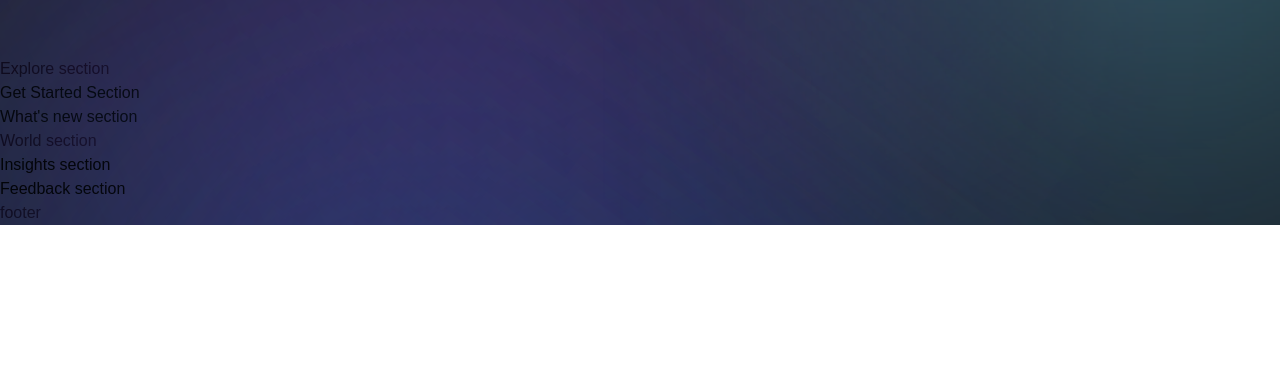
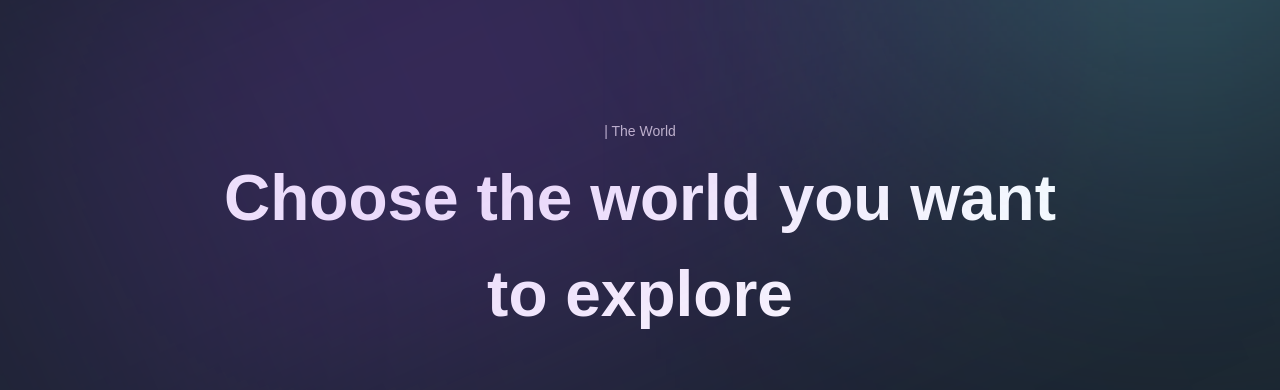
Before and after one commit to denzelws/metaversus, a Next.js app in the folder client/: page / in a window 1280 px wide. Shown: the part 1500-1890 px from the top of the page. Before the commit the page ends 1725 px from the top, so only its background shows below. Built offline with nearby package versions, Linux system fonts and the light colour scheme; a web font is replaced by a local one.

Commit message:
Add Explore and ExploreCard

```diff
--- a/client/components/CustomTexts.tsx
+++ b/client/components/CustomTexts.tsx
@@ -4,23 +4,32 @@
 import { fadeIn, textContainer, textVariant2 } from '../utils/motion'
 
 export type CustomTextProps = {
-  title: string
+  title: string | JSX.Element
   textStyles: string
 }
 
-export const TypingText = ({ title, textStyles }: CustomTextProps) => (
+export const TypingText = ({ title, textStyles }: CustomTextProps) => {
+  const letters = typeof title === 'string' ? Array.from(title) : [title]
+  return (
     <motion.p
       variants={textContainer}
       className={`font-normal text-[14px] text-secondary-white ${textStyles}`}
     >
-    {Array.from(title).map((letter, index) => (
+      {letters.map((letter, index) => (
         <motion.span variants={textVariant2} key={index}>
-        {letter === '' ? '\u00A0' : letter}
+          {typeof letter === 'string' && letter === '' ? '\u00A0' : letter}
         </motion.span>
       ))}
     </motion.p>
   )
-
+}
 export const TitleText = ({ title, textStyles }: CustomTextProps) => (
-  <h2>Title Text</h2>
+  <motion.h2
+    variants={textVariant2}
+    initial="hidden"
+    whileInView="show"
+    className={`mt-[8px] font-bold md:text-[64px] text-[40px] text-white ${textStyles}`}
+  >
+    {title}
+  </motion.h2>
 )
--- a/client/components/ExploreCard.tsx
+++ b/client/components/ExploreCard.tsx
@@ -1,3 +1,65 @@
-const ExploreCard = () => <div>Explore Card</div>
+'use client'
+
+import { motion } from 'framer-motion'
+import { Dispatch, SetStateAction } from 'react'
+import styles from '../styles'
+import { fadeIn } from '../utils/motion'
+
+export type ExploreCardProps = {
+  id: string
+  imgUrl: string
+  title: string
+  active: boolean | string
+  index: number
+  handleClick: Dispatch<SetStateAction<string>>
+}
+
+const ExploreCard = ({
+  id,
+  imgUrl,
+  title,
+  active,
+  index,
+  handleClick
+}: ExploreCardProps) => (
+  <motion.div
+    variants={fadeIn('right', 'spring', index * 0.5, 0.75)}
+    className={`relative ${
+      active === id ? 'lg:flex-[3.5] flex-[10]' : 'lg:flex-[0.5] flex-[2]'
+    } flex items-center justify-center min-w-[170px] h-[700px] transition-[flex] duration-[0.7s]
+    ease-out-flex cursor-pointer
+    `}
+    onClick={() => handleClick(id)}
+  >
+    <img
+      src={imgUrl}
+      alt={`World images - ${title}`}
+      className="absolute w-full h-full object-cover rounded-[24px]"
+    />
+    {active !== id ? (
+      <h3 className="font-semibold sm:text-[26px] text-[18px] text-white absolute z-0 lg:bottom-20 lg:rotate-[-90deg] lg:origin-[0,0]">
+        {title}
+      </h3>
+    ) : (
+      <div className="absolute bottom-0 p-8 justify-start w-full flex-col bg-[rgba(0,0,0,0.5)] rounded-b-[24px]">
+        <div
+          className={`${styles.flexCenter} w-[60px] h-[60px] rounded-[24px] glassmorphism mb-[16px]`}
+        >
+          <img
+            src="/headset.svg"
+            alt="headset"
+            className="w-1/2 h-1/2 object-contain"
+          />
+        </div>
+        <p className="font-normal text-[16px] leading-[20px] text-white uppercase">
+          Enter the Metaverse
+        </p>
+        <h2 className="mt-[24px] font-semibold sm:text-[32px] text-[24px] text-white">
+          {title}
+        </h2>
+      </div>
+    )}
+  </motion.div>
+)
 
 export default ExploreCard
--- a/client/sections/Explore.tsx
+++ b/client/sections/Explore.tsx
@@ -1,3 +1,50 @@
-const Explore = () => <section>Explore section</section>
+'use client'
+
+import { useState } from 'react'
+
+import { motion } from 'framer-motion'
+import { staggerContainer } from '../utils/motion'
+import { ExploreCard, TitleText, TypingText } from '../components'
+
+import { exploreWorlds } from '../worlds/mock'
+
+import styles from '../styles'
+
+const Explore = () => {
+  const [active, setActive] = useState('world-2')
+  return (
+    <section className={`${styles.paddings}`} id="explore">
+      <motion.div
+        variants={staggerContainer}
+        initial="hidden"
+        whileInView="show"
+        viewport={{ once: false, amount: 0.25 }}
+        className={`${styles.innerWidth} mx-auto flex flex-col`}
+      >
+        <TypingText title="| The World" textStyles="text-center" />
+        <TitleText
+          title={
+            <>
+              Choose the world you want <br className="md:block hidden" /> to
+              explore
+            </>
+          }
+          textStyles="text-center"
+        />
+        <div className="mt-[50px] flex lg:flex-row flex-col min-h-[70vh] gap-5">
+          {exploreWorlds.map((world, index) => (
+            <ExploreCard
+              key={world.id}
+              {...world}
+              index={index}
+              active={active}
+              handleClick={setActive}
+            />
+          ))}
+        </div>
+      </motion.div>
+    </section>
+  )
+}
 
 export default Explore
```
Also changed, not shown: client/app/layout.tsx (+8 -5 lines), client/components/Navbar.tsx (+11 -10 lines), client/.eslintrc.json, client/worlds/mock.ts (renamed from client/constants/index.ts). Lines whose indentation alone changed are shown as unchanged.
